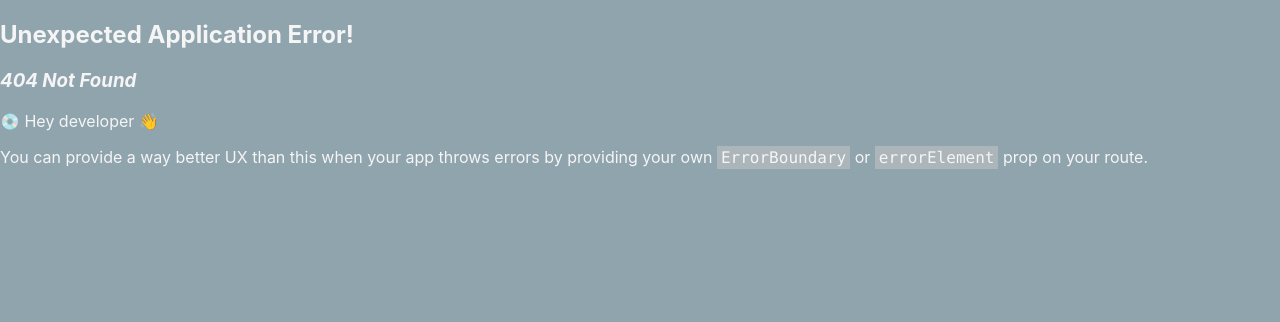
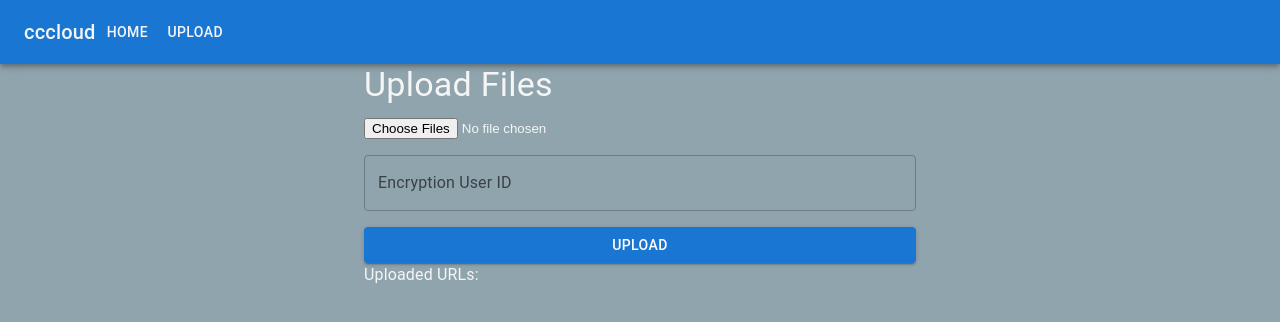
Before and after one commit to cc-d/cccloud, a React (Create React App) app in the folder frontend/: page /files/1 in a window 1280 px wide. Before the commit this address had no page. Shown: the top 322 px of the page. Built offline with nearby package versions, Linux system fonts and the light colour scheme.

Commit message:
5 FILE(s) | app/utils.py frontend/src/App.tsx frontend/src/FileUpload...

```diff
--- a/frontend/src/App.tsx
+++ b/frontend/src/App.tsx
@@ -2,7 +2,8 @@ import React from 'react';
 import { Link, Outlet } from 'react-router-dom';
 import { AppBar, Toolbar, Typography, Container, Button } from '@mui/material';
 import './index.css';
-
+import './FileUpload';
+import FileUpload from './FileUpload';
 function App() {
   return (
     <Container disableGutters maxWidth={false} sx={{}}>
@@ -23,7 +24,7 @@ function App() {
           </Button>
         </Toolbar>
       </AppBar>
-      <Outlet />
+    <FileUpload />
     </Container>
   );
 }
--- a/frontend/src/FileUpload.tsx
+++ b/frontend/src/FileUpload.tsx
@@ -18,13 +18,18 @@ const FileUpload = () => {
   const [success, setSuccess] = useState(false);
   const [error, setError] = useState<string | null>(null);
   const [uploadedURLs, setUploadedURLs] = useState<string[]>([]);
-  const { uid } = useParams<{ uid: string }>();
+  const [uid, setUID] = useState<string | null>(null);
+
 
   const handleFileChange = (event: React.ChangeEvent<HTMLInputElement>) => {
     if (event.target.files) {
       setFiles(Array.from(event.target.files));
     }
   };
+
+  const handleUIDChange = (event: React.ChangeEvent<HTMLInputElement>) => {
+    setUID(event.target.value);
+  }
 
   const handleUpload = async () => {
     if (!files.length || !uid) {
@@ -80,7 +85,8 @@ const FileUpload = () => {
           label="Encryption User ID"
           variant="outlined"
           value={uid || ''}
-          disabled
+          onChange={handleUIDChange}
+
         />
         <Button
           variant="contained"
--- a/frontend/src/index.tsx
+++ b/frontend/src/index.tsx
@@ -21,7 +21,7 @@ const root = ReactDOM.createRoot(
 const router = createBrowserRouter(
   createRoutesFromElements(
     <Route path="/" element={<App />}>
-      <Route path="upload/:uid" element={<FileUpload />} />
+      <Route path="files/:uid" element={<FileUpload />} />
     </Route>
   )
 );
```
Also changed, not shown: 2 other files (tests, documents, lock files or other folders).
